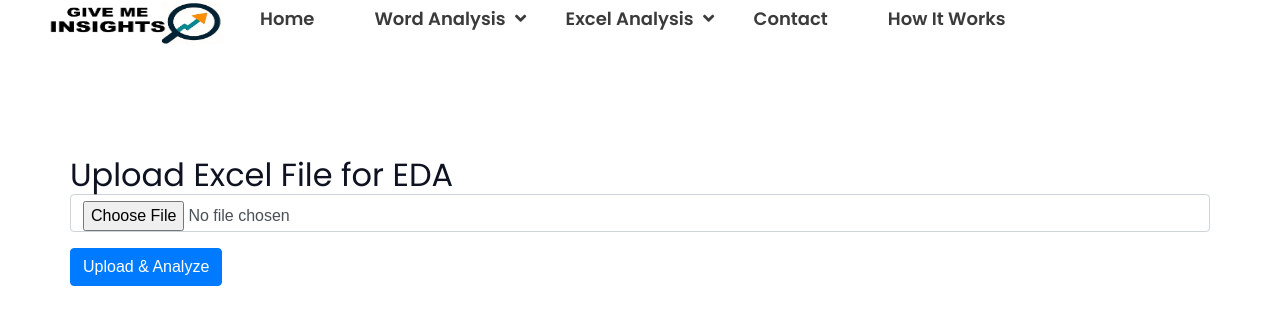
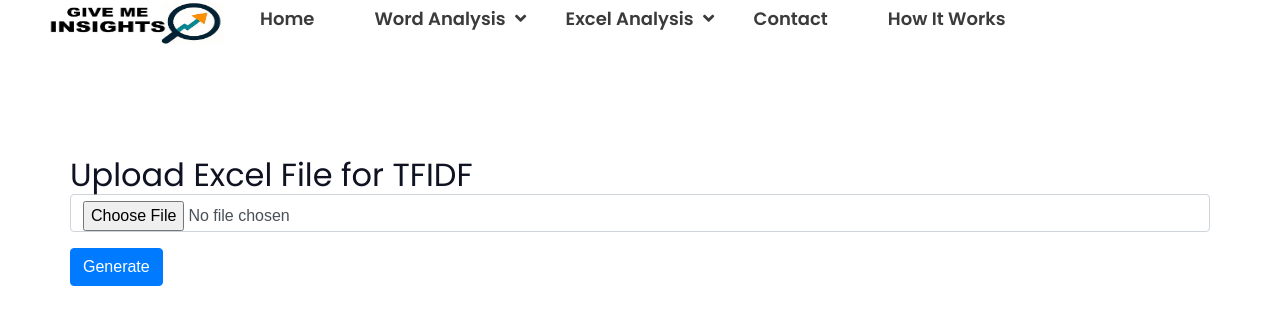
Before and after one commit to tanjil-dev/Givemeinsights, a Django app: template uploader/templates/tfidf_analysis.html in a window 1280 px wide. Shown: the part 60-385 px from the top of the page. Run offline with Django 3.2, Linux system fonts and the light colour scheme; the template is opened without the code that fills it, so the values that code supplies are empty; some libraries are stand-ins or nearby versions.

Commit message:
TFIDF some issues

```diff
--- a/uploader/templates/readability.html
+++ b/uploader/templates/readability.html
@@ -18,7 +18,7 @@
             <label for="user_threshold" class="form-label">Enter Readability Threshold (Bottom % of scores)</label>
             <input class="form-control" type="number" id="user_threshold" name="user_threshold" value="5" min="1" max="100">
         </div>
-        <button type="submit" class="btn btn-primary">Upload</button>
+        <button type="submit" class="btn btn-primary">Generate</button>
     </form>
 
     {% if image_data %}
--- a/uploader/templates/sentiment.html
+++ b/uploader/templates/sentiment.html
@@ -22,7 +22,7 @@
             <label for="most_negative" class="form-label">Enter % for most negative sentences</label>
             <input class="form-control" type="number" id="most_negative" name="most_negative" value="5" min="1" max="100">
         </div>
-        <button type="submit" class="btn btn-primary">Upload</button>
+        <button type="submit" class="btn btn-primary">Generate</button>
     </form>
 
     {% if sentiment_count_plot_data %}
--- a/uploader/templates/tfidf_analysis.html
+++ b/uploader/templates/tfidf_analysis.html
@@ -11,19 +11,19 @@
 <div class="container mt-4">
 
     <!-- 📤 File Upload Section -->
-    <h2>Upload Excel File for EDA</h2>
+    <h2>Upload Excel File for TFIDF</h2>
     <form method="post" enctype="multipart/form-data">
         {% csrf_token %}
         <div class="mb-3">
             <input type="file" name="excel_file" class="form-control" required>
         </div>
-        <button type="submit" class="btn btn-primary">Upload & Analyze</button>
+        <button type="submit" class="btn btn-primary">Generate</button>
     </form>
 
     <!-- 📝 Original DataFrame Info -->
     {% if df_info %}
         <hr>
-        <h3>📊 DataFrame Info (Before Cleaning)</h3>
+        <h3>📊 DataFrame Info</h3>
         <div class="table-responsive">
             {{ df_info|safe }}
         </div>
--- a/uploader/views.py
+++ b/uploader/views.py
@@ -1145,6 +1145,9 @@ def tfidf_analysis_view(request):
     importance_type = None
     shaped_text = None
     df_shape = None
+    # Initialize these to prevent UnboundLocalError
+    feature_importance_html = ""
+    sorted_feature_importance_html = ""
 
     # ✅ Handle POST request with uploaded file
     if request.method == 'POST' and request.FILES.get('excel_file'):
```
